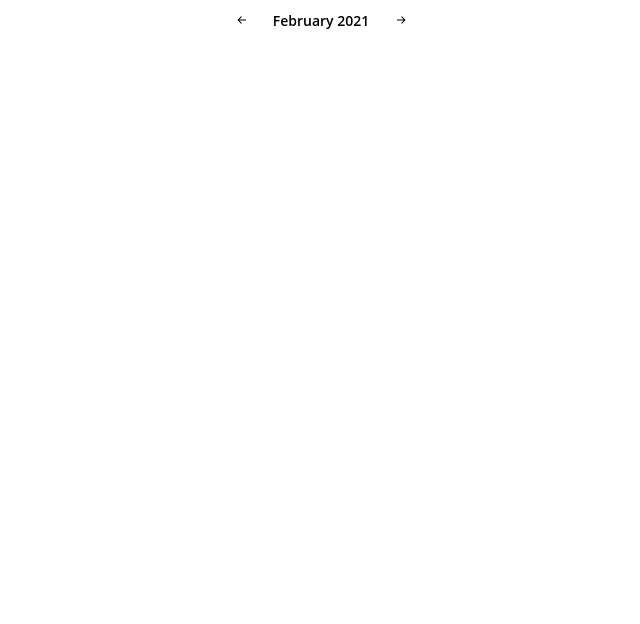
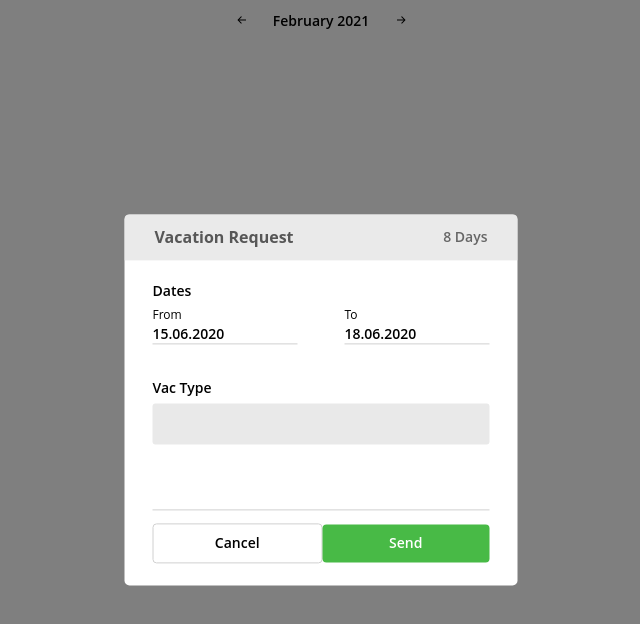
Before and after one commit to Isainkov/lessonReact, a React (Create React App) app: page / in a window 1280 px wide. Shown: the top 624 px of the page, without its empty margins (319-959 px from the left). Built offline with nearby package versions, Linux system fonts and the light colour scheme.

Commit message:
Add modal window

```diff
--- a/src/App.js
+++ b/src/App.js
@@ -2,16 +2,19 @@ import React, { Component } from "react";
 import "./styles/index.scss";
 import Navigation from "./Navigation/Navigation";
 import Table from "./Table/Table";
+import Modal from "./VacationModal/Modal"
 
 class App extends Component {
   constructor(props) {
     super(props);
     this.state = {
-        currentDate: new Date()
+        currentDate: new Date(),
+        modalActive: true,
     };
 
     this.nextMonth = this.nextMonth.bind(this);
     this.prevMonth = this.prevMonth.bind(this);
+    this.setModalActive = this.setModalActive.bind(this);
 }
 
 
@@ -30,6 +33,11 @@ nextMonth() {
         }
     });
 }
+
+setModalActive(value){
+  this.setState({modalActive: value})
+}
+
   // callBackDate = (newDate) =>{
   //   //newDate = newDate.setMonth(d.getMonth() - 1);
   //   this.setState({currentDate: newDate});
@@ -38,8 +46,10 @@ nextMonth() {
   render() {
     return (
       <div className="App">
+        {console.log("Active :: ", this.state.modalActive)}
         <Navigation currentDate={this.state.currentDate} prevMonth = {this.prevMonth} nextMonth = {this.nextMonth}></Navigation>
-        <Table currentDate={this.state.currentDate}></Table>
+        <Table currentDate={this.state.currentDate} setModalActive={this.setModalActive}></Table>
+        <Modal active={this.state.modalActive} setModalActive={this.setModalActive} />
       </div>
     );
   }
--- /dev/null
+++ b/src/VacationModal/Modal.js
@@ -0,0 +1,23 @@
+import React, { Component } from "react";
+import ModalHeader from "./ModalHeader";
+import ModalBody from "./ModalBody";
+
+export default class Modal extends Component {
+  constructor(props) {
+    super(props);
+
+    this.state = {};
+  }
+
+  render() {
+    return (
+      <>
+        <div className={this.props.active ? "modal__overlay active" : "modal__overlay"} onClick={()=>this.props.setModalActive(false)}></div>
+        <div className={this.props.active ? "modal active" : "modal"}>
+          <ModalHeader />
+          <ModalBody setModalActive={this.props.setModalActive}/>
+        </div>
+      </>
+    );
+  }
+}
--- /dev/null
+++ b/src/VacationModal/ModalBody.js
@@ -0,0 +1,33 @@
+import React, { Component } from "react";
+
+export default class ModalBody extends Component {
+  constructor(props) {
+    super(props);
+
+    this.state = {};
+  }
+
+  render() {
+    return (
+      <div className="modal__body">
+        <div className="modal__title">Dates</div>
+        <div className="modal_dates_inner">
+          <div className="modal__column">
+            <div className="modal__subtitle">From</div>
+            <div className="modal__date">15.06.2020</div>
+          </div>
+          <div className="modal__column">
+            <div className="modal__subtitle">To</div>
+            <div className="modal__date">18.06.2020</div>
+          </div>
+        </div>
+        <div className="modal__title">Vac Type</div>
+        <div className="modal__menu"></div>
+        <div className="modal__footer">
+        <div className="modal__btn modal__btn-cancel" onClick={()=> {this.props.setModalActive(false)}}>Cancel</div>
+        <div className="modal__btn modal__btn-send modal__btn-green">Send</div>
+        </div>
+      </div>
+    );
+  }
+}
--- /dev/null
+++ b/src/VacationModal/ModalHeader.js
@@ -0,0 +1,18 @@
+import React, { Component } from "react";
+
+export default class ModalHeader extends Component {
+  constructor(props) {
+    super(props);
+
+    this.state = {};
+  }
+
+  render() {
+    return (
+      <div className="modal__header">
+        <div className="modal__name">Vacation Request</div>
+        <div className="modal__days">8 Days</div>
+      </div>
+    );
+  }
+}
--- a/src/index.scss
+++ b/src/index.scss
@@ -11,3 +11,132 @@ code {
   font-family: source-code-pro, Menlo, Monaco, Consolas, 'Courier New',
     monospace;
 }
+
+.modal {
+  opacity: 0;
+  visibility: hidden;
+  width: 100%;
+  max-width: 393px;
+  background: #fff;
+  z-index: 30;
+  position: fixed;
+  top: 50%;
+  left: 50%;
+  transform: translate(-50%, -50%);
+  border-radius: 5px;
+  overflow: hidden;
+
+  &__overlay {
+    opacity: 0;
+    visibility: hidden;
+    position: fixed;
+    top: 0;
+    left: 0;
+    width: 100%;
+    height: 100%;
+    background-color: rgba(0, 0, 0, 0.5);
+    z-index: 20;
+    transition: 0.3s all;
+  }
+
+  &__header {
+    display: flex;
+    justify-content: space-between;
+    align-items: center;
+    background: #eaeaea;
+    padding: 14px 30px;
+  }
+
+  &__name {
+    font-size: 16px;
+    font-weight: 700;
+    color: #575757;
+  }
+
+  &__days {
+    color: #666;
+    font-weight: 600;
+  }
+
+  &__body {
+    padding: 22px 28px;
+  }
+
+  &__title {
+    color: #000;
+    font-weight: 600;
+    margin-bottom: 6px;
+  }
+
+  &_dates_inner {
+    display: flex;
+    justify-content: space-between;
+    align-items: center;
+  }
+
+  &__column {
+    width: 145px;
+    border-bottom: 1px solid #d0d0d0;
+    margin-bottom: 35px;
+  }
+
+  &__subtitle {
+    font-size: 12px;
+    color: #000;
+  }
+
+  &__date {
+    font-size: 14px;
+    color: #000;
+    font-weight: 600;
+  }
+
+  &__menu {
+    background: #e9e9e9;
+    height: 41px;
+    border-radius: 3px;
+    margin-bottom: 65px;
+  }
+
+  &__footer {
+    border-top: 1px solid #d0d0d0;
+    display: flex;
+    justify-content: space-between;
+    align-items: center;
+    padding-top: 13px;
+  }
+
+  &__btn {
+    display: block;
+    border-radius: 4px;
+    border: 1px solid #d0d0d0;
+    width: 153px;
+    text-align: center;
+    padding: 10px;
+    text-decoration: none;
+    color: #000;
+    font-weight: 600;
+    transition: all 0.3s ease;
+    cursor: pointer;
+  }
+
+  &__btn-cancel:hover {
+    background: #d0d0d0;
+    color: #fff;
+  }
+
+  &__btn-send {
+    border: none;
+    background: #48ba46;
+    color: #fff;
+  }
+
+  &__btn-send:hover {
+    opacity: 0.8;
+  }
+}
+
+.active {
+  opacity: 1;
+  visibility: visible;
+}
```
